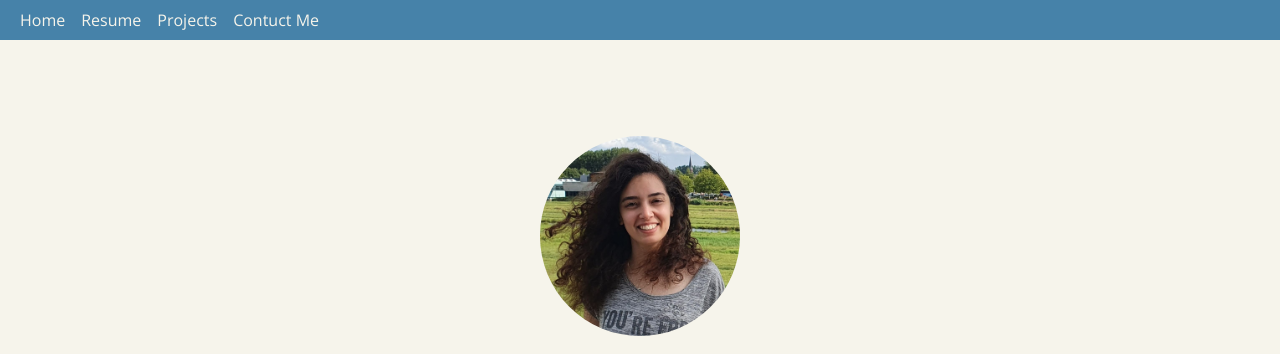
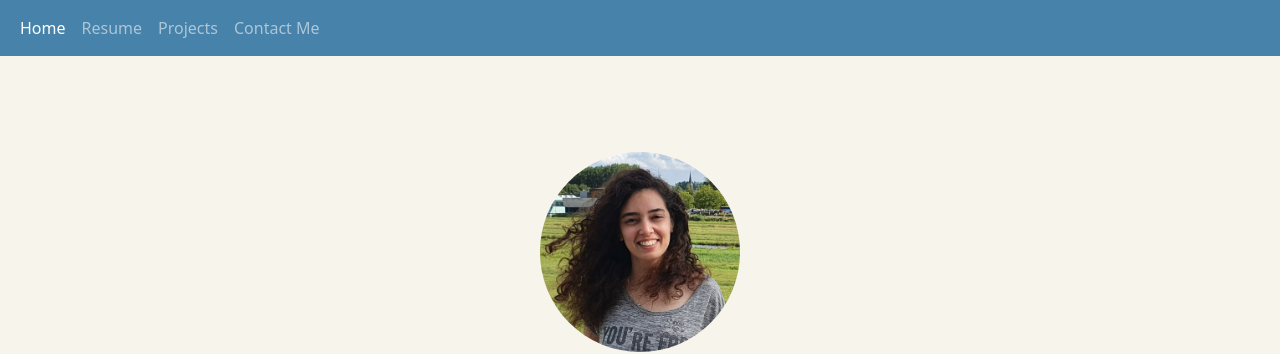
Before and after one commit to ShaharMachluf/Portfolio-Website, a plain HTML site: page index.html in a window 1280 px wide. Shown: the top 354 px of the page. Drawn offline with nearby package versions, Linux system fonts and the light colour scheme.

Commit message:
Add files via upload

```diff
--- a/index.html
+++ b/index.html
@@ -12,18 +12,29 @@
 </head>
 <body>
     <!-- header -->
-    <div class="header">
-        <div class="container mx-0">
-            <div class="d-flex flex-wrap align-items-center justify-content-center justify-content-lg-start">
-                <ul class="nav col-12 col-lg-auto me-lg-auto mb-2 justify-content-center mb-md-0">
-                    <li><a href="./index.html" class="nav-link px-2 header-item">Home</a></li>
-                    <li><a href="#" class="nav-link px-2 header-item">Resume</a></li>
-                    <li><a href="#" class="nav-link px-2 header-item">Projects</a></li>
-                    <li><a href="#" class="nav-link px-2 header-item">Contuct Me</a></li>
-                </ul>
-            </div>
+    <nav class="navbar navbar-expand-md navbar-dark mb-4">
+        <div class="container-fluid">
+          <button class="navbar-toggler" type="button" data-bs-toggle="collapse" data-bs-target="#navbarCollapse" aria-controls="navbarCollapse" aria-expanded="false" aria-label="Toggle navigation">
+            <span class="navbar-toggler-icon"></span>
+          </button>
+          <div class="collapse navbar-collapse" id="navbarCollapse">
+            <ul class="navbar-nav me-auto mb-2 mb-md-0">
+              <li class="nav-item">
+                <a class="nav-link active" aria-current="page" href="#">Home</a>
+              </li>
+              <li class="nav-item">
+                <a class="nav-link" href="./index.html">Resume</a>
+              </li>
+              <li class="nav-item">
+                <a class="nav-link" href="#">Projects</a>
+              </li>
+              <li class="nav-item">
+                <a class="nav-link" href="#">Contact Me</a>
+              </li>
+            </ul>
+          </div>
         </div>
-    </div>
+      </nav>
 
     <!-- introduction -->
     <div class="px-4 py-5 my-5 text-center">
--- a/style.css
+++ b/style.css
@@ -1,4 +1,4 @@
-.header{
+.navbar{
     background-color: #4682A9;
 }
 
```
